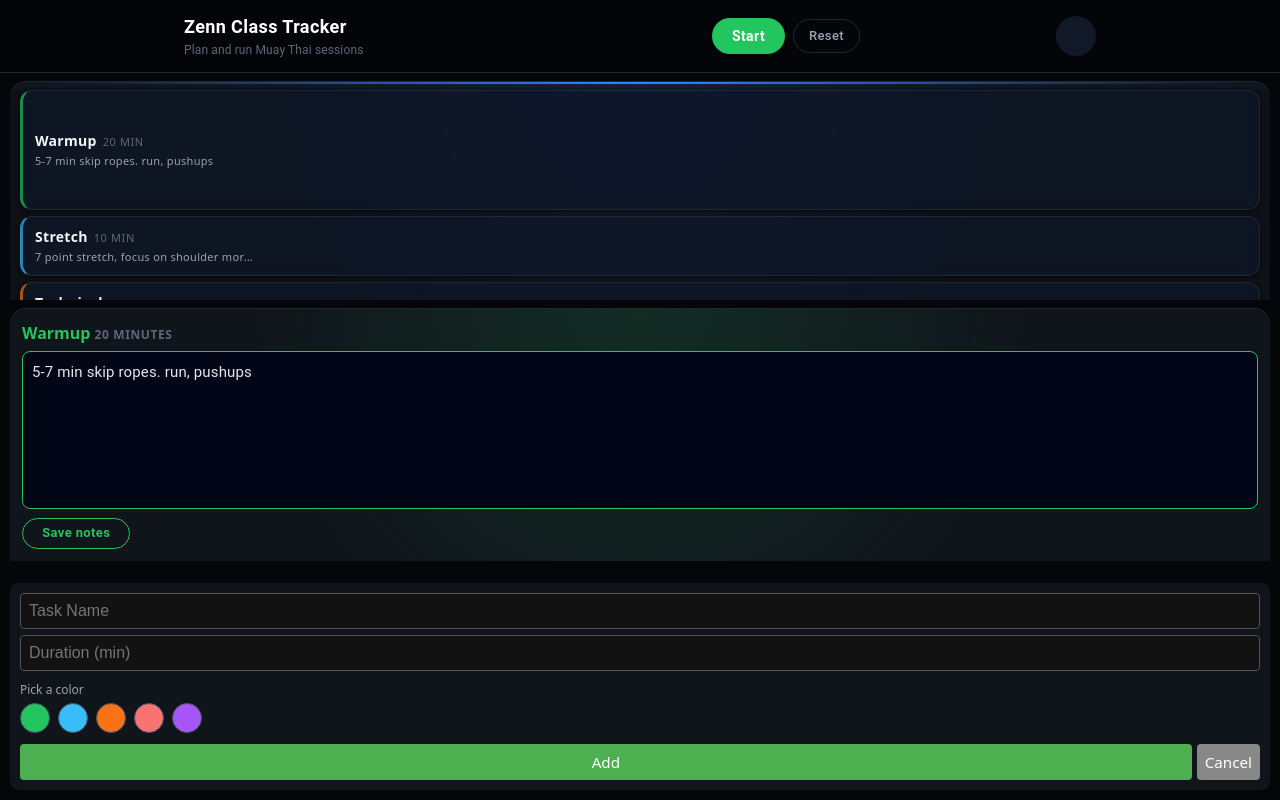
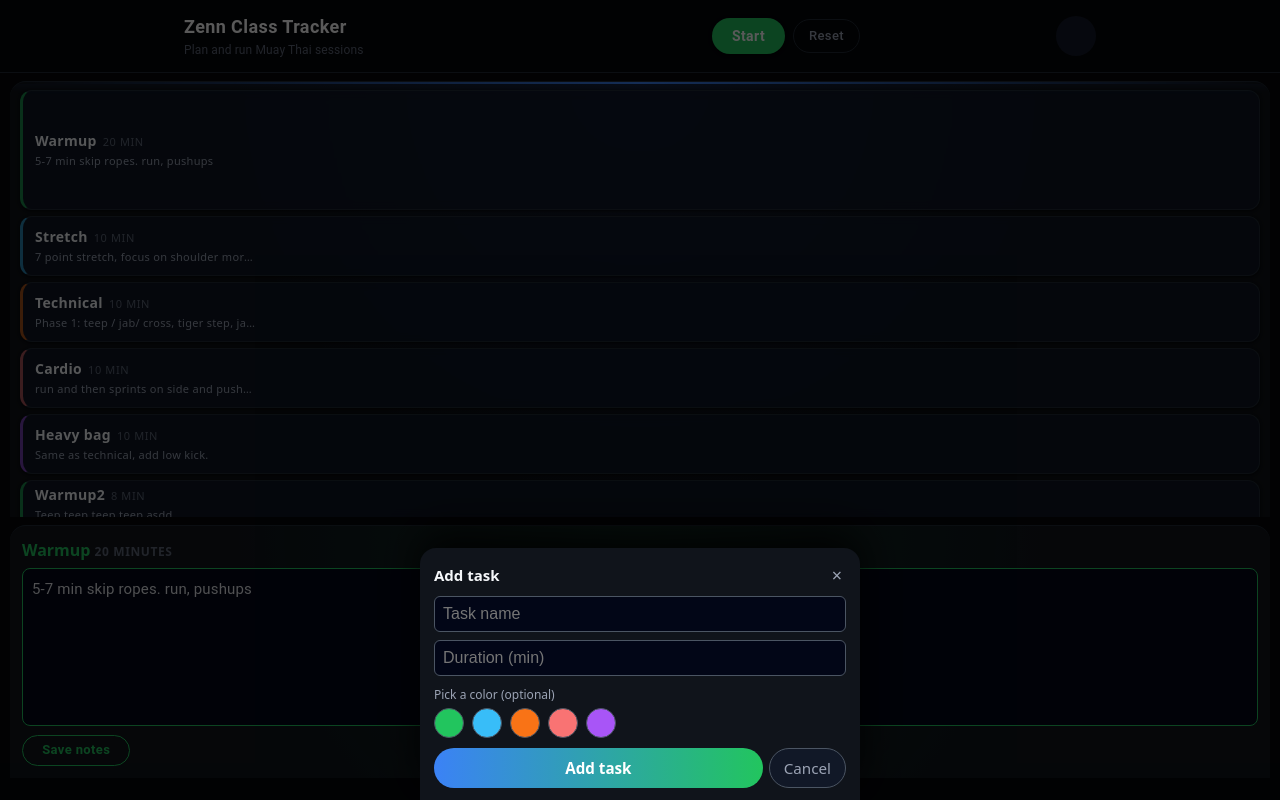
Before and after one commit to powpowdan/zenntrainer, a React (Vite) app: page / in a window 1280 px wide. Both pictures are taken after a click on the button "➕ Add Task". Built offline with nearby package versions, Linux system fonts and the light colour scheme; some icons are missing.

Commit message:
Refactor AddTaskForm component with improved styling and layout; added modal scrim and enhanced input fields for task name and duration.

```diff
--- a/src/components/AddTaskForm.jsx
+++ b/src/components/AddTaskForm.jsx
@@ -22,13 +22,16 @@ export default function AddTaskForm({ onAdd }) {
       <button
         onClick={() => setIsOpen(true)}
         style={{
+          width: "100%",
           padding: "10px 14px",
-          fontSize: "16px",
-          background: "#444",
+          fontSize: "15px",
+          background:
+            "linear-gradient(90deg, var(--accent-primary), var(--accent-success))",
           color: "white",
           border: "none",
-          borderRadius: "5px",
-          width: "100%",
+          borderRadius: "999px",
+          fontWeight: 600,
+          letterSpacing: 0.4,
         }}
       >
         ➕ Add Task
@@ -37,24 +40,96 @@ export default function AddTaskForm({ onAdd }) {
   }
 
   return (
+    <div
+      style={{
+        position: "fixed",
+        inset: 0,
+        zIndex: 40,
+        display: "flex",
+        alignItems: "flex-end",
+        justifyContent: "center",
+      }}
+    >
+      {/* Scrim */}
+      <div
+        onClick={() => setIsOpen(false)}
+        style={{
+          position: "absolute",
+          inset: 0,
+          backgroundColor: "rgba(0,0,0,0.65)",
+        }}
+      />
+
+      {/* Bottom sheet / modal card */}
       <form
         onSubmit={handleSubmit}
         style={{
-        marginTop: "10px",
+          position: "relative",
+          width: "100%",
+          maxWidth: 440,
+          margin: "0 auto",
+          background: "var(--bg-surface-alt)",
+          borderTopLeftRadius: 16,
+          borderTopRightRadius: 16,
+          padding: "14px 14px 12px",
+          boxShadow: "0 -16px 40px rgba(0,0,0,0.85)",
+          boxSizing: "border-box",
+        }}
+      >
+        <div
+          style={{
+            display: "flex",
+            justifyContent: "space-between",
+            alignItems: "center",
+            marginBottom: 8,
+          }}
+        >
+          <h3
+            style={{
+              margin: 0,
+              fontSize: 15,
+              fontWeight: 600,
+              color: "var(--text-primary)",
+            }}
+          >
+            Add task
+          </h3>
+          <button
+            type="button"
+            onClick={() => setIsOpen(false)}
+            style={{
+              background: "transparent",
+              border: "none",
+              color: "var(--text-secondary)",
+              fontSize: 18,
+              lineHeight: 1,
+              padding: 4,
+              borderRadius: 999,
+            }}
+          >
+            ×
+          </button>
+        </div>
+
+        <div
+          style={{
             display: "flex",
             flexDirection: "column",
-        gap: "6px",
-        background: "var(--bg-surface-alt)",
-        padding: "10px",
-        borderRadius: "8px",
+            gap: 8,
           }}
         >
           <input
-        placeholder="Task Name"
+            placeholder="Task name"
             value={name}
             onChange={(e) => setName(e.target.value)}
             required
-        style={{ padding: "8px", borderRadius: "4px", border: "1px solid #555" }}
+            style={{
+              padding: "8px",
+              borderRadius: "6px",
+              border: "1px solid #4b5563",
+              backgroundColor: "#020617",
+              color: "var(--text-primary)",
+            }}
           />
 
           <input
@@ -64,10 +139,16 @@ export default function AddTaskForm({ onAdd }) {
             onChange={(e) => setDuration(e.target.value)}
             min={1}
             required
-        style={{ padding: "8px", borderRadius: "4px", border: "1px solid #555" }}
+            style={{
+              padding: "8px",
+              borderRadius: "6px",
+              border: "1px solid #4b5563",
+              backgroundColor: "#020617",
+              color: "var(--text-primary)",
+            }}
           />
 
-      <div style={{ marginTop: "4px" }}>
+          <div style={{ marginTop: 2 }}>
             <div
               style={{
                 fontSize: 12,
@@ -75,7 +156,7 @@ export default function AddTaskForm({ onAdd }) {
                 marginBottom: 4,
               }}
             >
-          Pick a color
+              Pick a color (optional)
             </div>
             <div
               style={{
@@ -104,36 +185,47 @@ export default function AddTaskForm({ onAdd }) {
               ))}
             </div>
           </div>
+        </div>
 
-      <div style={{ display: "flex", justifyContent: "space-between", marginTop: "5px" }}>
+        <div
+          style={{
+            display: "flex",
+            justifyContent: "space-between",
+            marginTop: 10,
+          }}
+        >
           <button
             type="submit"
             style={{
               flex: 1,
-            background: "#4caf50",
+              background:
+                "linear-gradient(90deg, var(--accent-primary), var(--accent-success))",
               color: "white",
               border: "none",
-            padding: "8px",
-            borderRadius: "4px",
-            marginRight: "5px",
+              padding: "9px",
+              borderRadius: "999px",
+              marginRight: 6,
+              fontWeight: 600,
             }}
           >
-          Add
+            Add task
           </button>
           <button
             type="button"
             onClick={() => setIsOpen(false)}
             style={{
-            background: "#888",
-            color: "white",
-            border: "none",
-            padding: "8px",
-            borderRadius: "4px",
+              background: "#111827",
+              color: "var(--text-secondary)",
+              border: "1px solid #4b5563",
+              padding: "9px 14px",
+              borderRadius: "999px",
+              fontWeight: 500,
             }}
           >
             Cancel
           </button>
         </div>
       </form>
+    </div>
   );
 }
```
Lines whose indentation alone changed are shown as unchanged.
